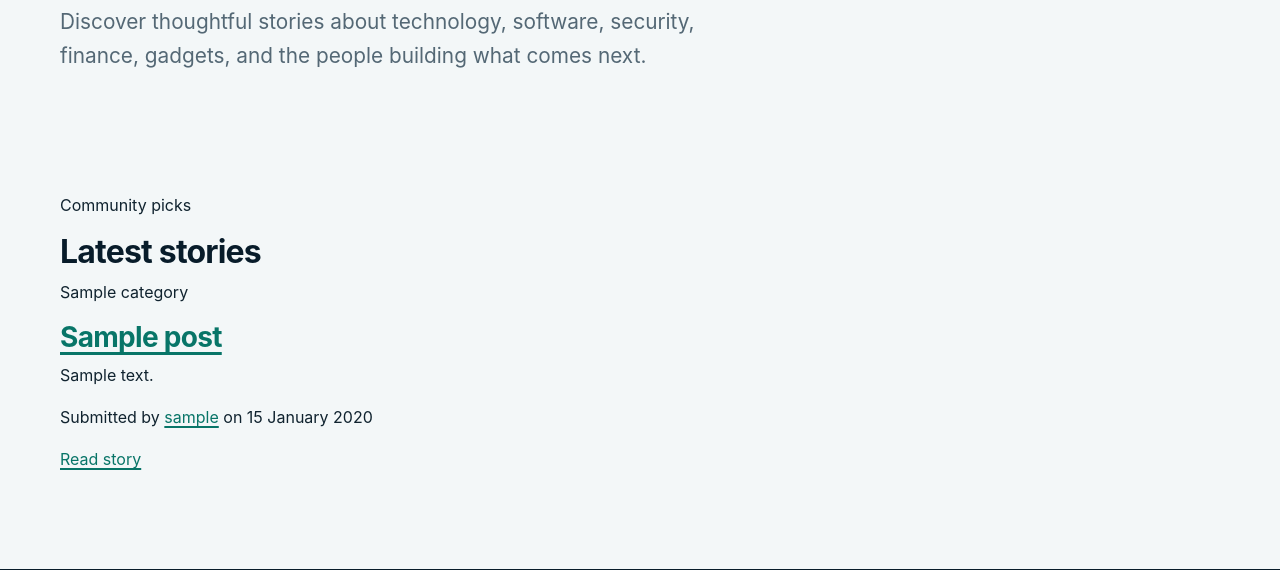
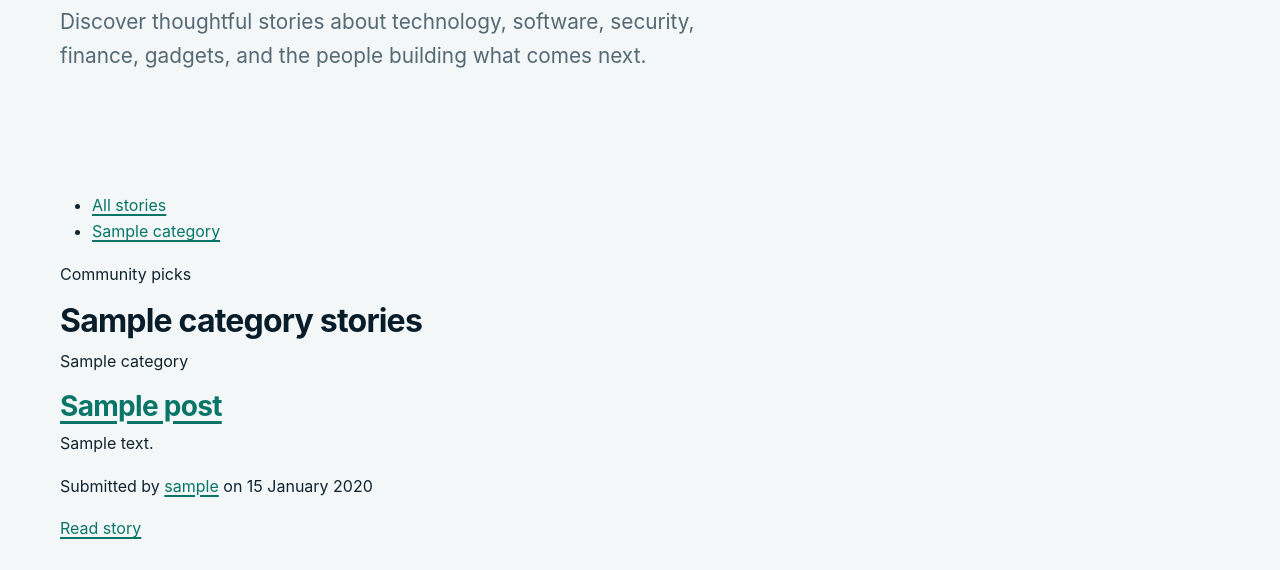
Before and after one commit to AbdulkadirKhoujja/codeinstitute-milestone-3-project, a Django app: a page that uses templates/news/post-list.html in a window 1280 px wide. Shown: the part 460-1030 px from the top of the page. Run offline with Django 5.2, Linux system fonts and the light colour scheme; tables that the repository leaves empty hold one stand-in row (values such as "Sample post").

Commit message:
feat: filter stories by category

```diff
--- a/news/views.py
+++ b/news/views.py
@@ -6,6 +6,7 @@ from django.shortcuts import redirect
 from django.shortcuts import render
 
 from .forms import PostForm
+from .models import Category
 from .models import Post
 
 
@@ -14,7 +15,20 @@ def post_list(request):
     posts = Post.objects.filter(
         status=Post.Status.PUBLISHED,
     ).select_related("author", "category")
-    return render(request, "news/post-list.html", {"posts": posts})
+    active_category = None
+    category_slug = request.GET.get("category")
+    if category_slug:
+        active_category = get_object_or_404(Category, slug=category_slug)
+        posts = posts.filter(category=active_category)
+    return render(
+        request,
+        "news/post-list.html",
+        {
+            "active_category": active_category,
+            "categories": Category.objects.all(),
+            "posts": posts,
+        },
+    )
 
 
 def post_detail(request, pk):
--- a/templates/news/post-list.html
+++ b/templates/news/post-list.html
@@ -10,10 +10,21 @@
     <p>Discover thoughtful stories about technology, software, security, finance, gadgets, and the people building what comes next.</p>
   </section>
 
+  <nav class="container category-navigation" aria-label="Story categories">
+    <ul class="category-navigation__list">
+      <li><a href="{% url 'news:home' %}"{% if not active_category %} aria-current="page"{% endif %}>All stories</a></li>
+      {% for category in categories %}
+        <li>
+          <a href="{% url 'news:home' %}?category={{ category.slug }}"{% if active_category == category %} aria-current="page"{% endif %}>{{ category.name }}</a>
+        </li>
+      {% endfor %}
+    </ul>
+  </nav>
+
   <section class="container story-feed" aria-labelledby="latest-stories-heading">
     <div class="section-heading">
       <p class="eyebrow">Community picks</p>
-      <h2 id="latest-stories-heading">Latest stories</h2>
+      <h2 id="latest-stories-heading">{% if active_category %}{{ active_category.name }} stories{% else %}Latest stories{% endif %}</h2>
     </div>
     <div class="story-feed__list">
       {% for post in posts %}
```
Also changed, not shown: news/tests/test_post_feed.py (+58 -0 lines).
